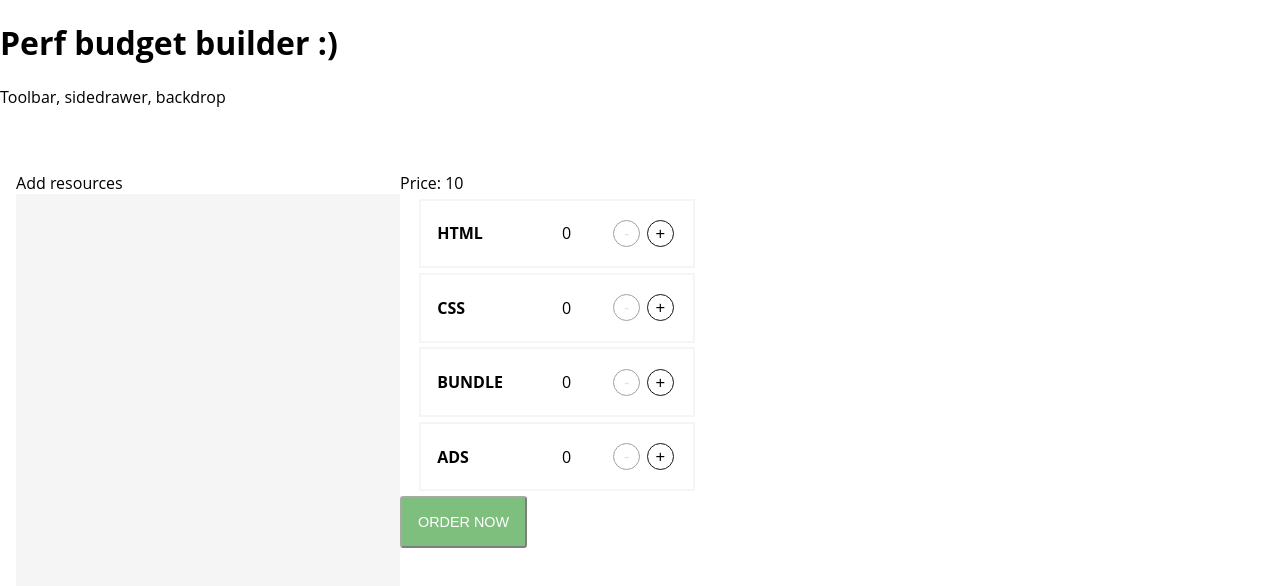
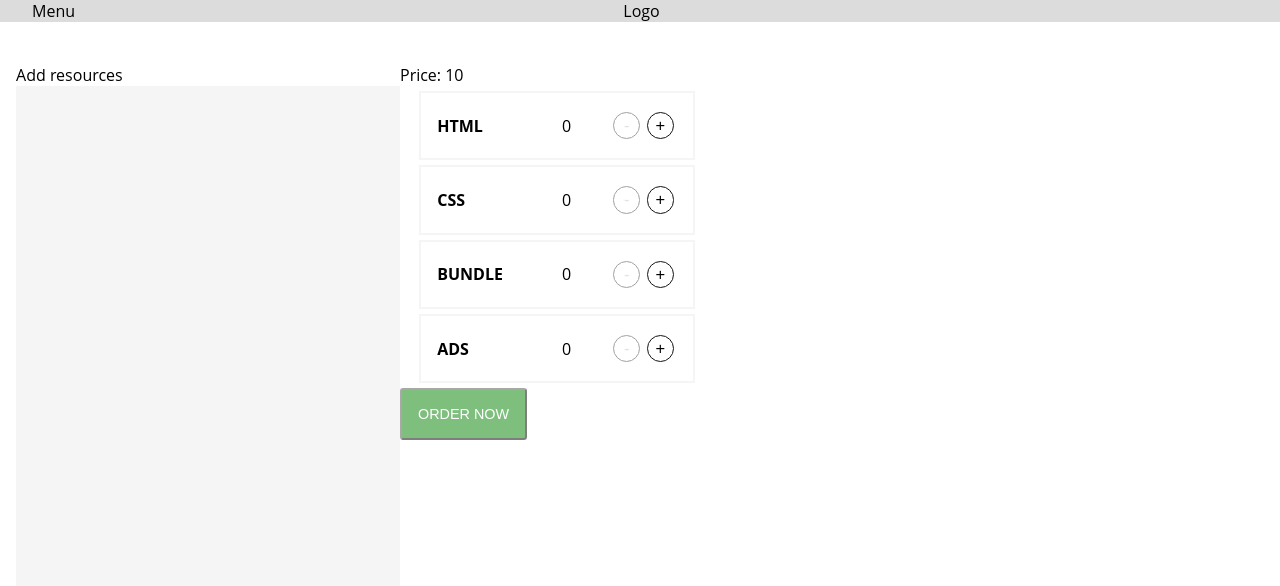
Before and after one commit to maudnals/demo-react-webperf-budget-builder, a React app: page / in a window 1280 px wide. Shown: the top 586 px of the page. Built offline with nearby package versions, Linux system fonts and the light colour scheme.

Commit message:
feat - added toolbar

```diff
--- a/src/App.js
+++ b/src/App.js
@@ -7,7 +7,6 @@
   render() {
     return (
       <div>
-        <h1>Perf budget builder :)</h1>
         <Layout>
           <BudgetBuilder/>
         </Layout>
--- a/src/components/Layout/Layout.js
+++ b/src/components/Layout/Layout.js
@@ -1,12 +1,11 @@
 import React, { Fragment } from 'react';
 import classes from './Layout.css';
+import Toolbar from '../../components/Navigation/Toolbar/Toolbar';
 
 const layout = (props) => {
   return (
     <Fragment>
-      <div>
-        Toolbar, sidedrawer, backdrop
-      </div>
+      <Toolbar></Toolbar>
       <main className={classes.Content}>
         {props.children}
       </main>
--- /dev/null
+++ b/src/components/Navigation/Toolbar/Toolbar.css
@@ -0,0 +1,12 @@
+.Toolbar {
+  background: gainsboro;
+  position: fixed;
+  width: 100vw;
+  top: 0;
+  left: 0;
+  display: flex;
+  justify-content: space-between;
+  align-items: center;
+  padding: 0 2rem;
+  box-sizing: border-box;
+}
--- /dev/null
+++ b/src/components/Navigation/Toolbar/Toolbar.js
@@ -0,0 +1,17 @@
+import React from 'react';
+import classes from './Toolbar.css';
+
+
+const toolbar = (props) => {
+  return (
+    <header className={classes.Toolbar}>
+      <div>Menu</div>
+      <div>Logo</div>
+      <nav>
+        <ul></ul>
+      </nav>
+    </header>
+  )
+}
+
+export default toolbar;
```
